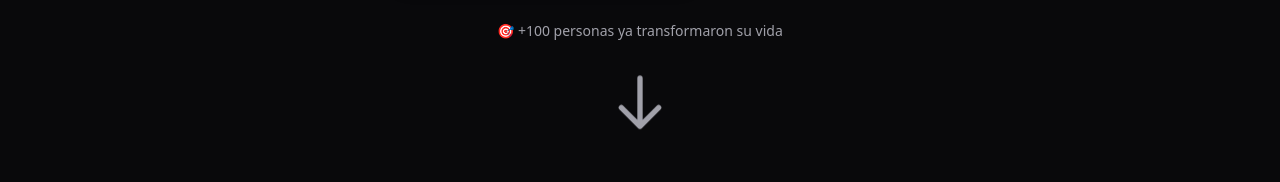
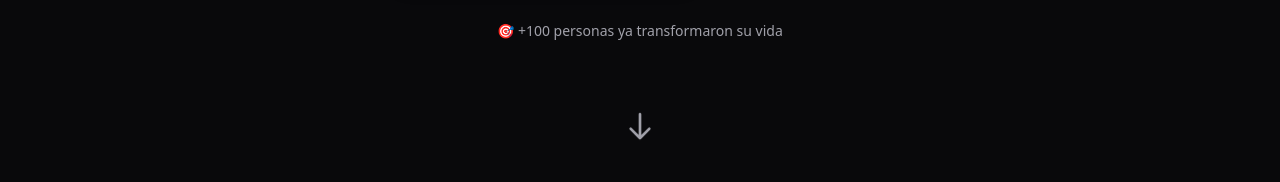
Before and after one commit to mauro6287-blip/alicia-morales-coach, a Next.js app: page / in a window 1280 px wide. Shown: the part 618-800 px from the top of the page. Built offline with nearby package versions, Linux system fonts and the light colour scheme; a web font is replaced by a local one.

Commit message:
fix: production rendering - add node engine constraint and inline style fallback for icons

```diff
--- a/package.json
+++ b/package.json
@@ -2,6 +2,9 @@
   "name": "alicia-morales-coach",
   "version": "0.1.0",
   "private": true,
+  "engines": {
+    "node": ">=20.0.0"
+  },
   "scripts": {
     "dev": "next dev",
     "build": "next build",
--- a/sections/Hero.tsx
+++ b/sections/Hero.tsx
@@ -65,7 +65,8 @@ export default function Hero() {
             {/* Scroll indicator */}
             <div className="absolute bottom-8 left-1/2 -translate-x-1/2 animate-bounce">
                 <svg
-                    className="h-10 w-10 text-muted md:h-16 md:w-16"
+                    className="h-8 w-8 text-muted"
+                    style={{ width: '32px', height: '32px', maxWidth: '32px', maxHeight: '32px' }}
                     fill="none"
                     stroke="currentColor"
                     viewBox="0 0 24 24"
```
